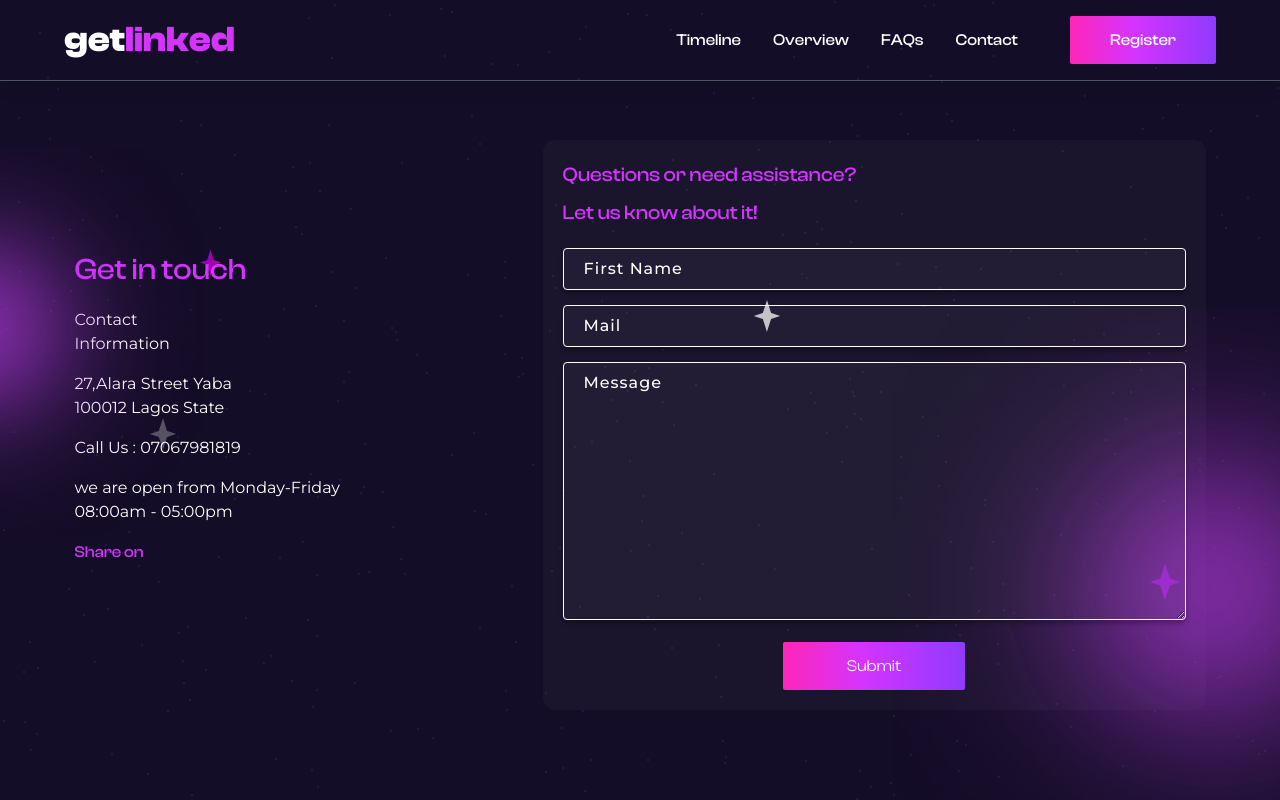
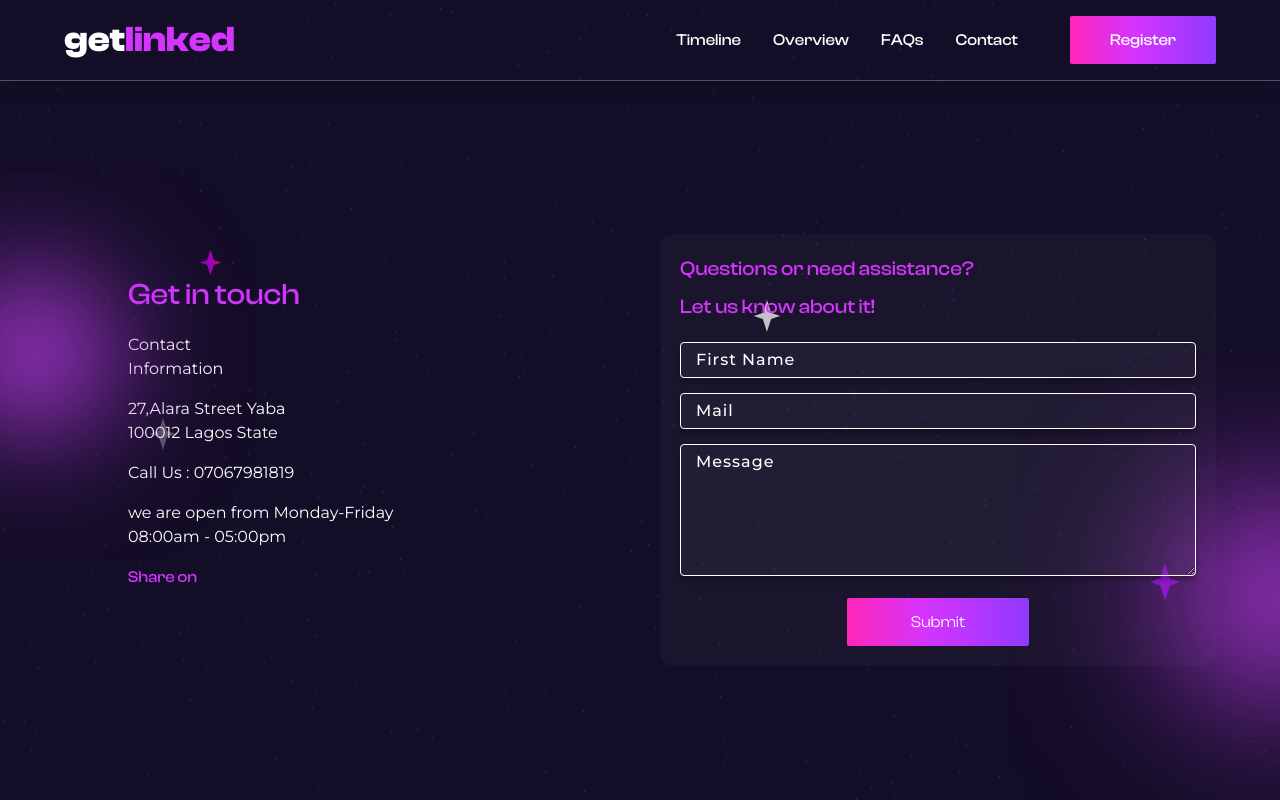
Before and after one commit to IamNaeto/getlinked, a React (Vite) app: page /contact in a window 1280 px wide. Built offline with nearby package versions, Linux system fonts and the light colour scheme; some icons are missing.

Commit message:
modifications

```diff
--- a/src/components/contact.tsx
+++ b/src/components/contact.tsx
@@ -2,8 +2,8 @@ import { FaInstagram, FaXTwitter, FaFacebookF, FaLinkedinIn } from "react-icons/
 
 const ContactUs = () => {
     return (
-        <main className="relative grid items-center justify-center w-full bg-darkpurple overflow-hidden lg:pt-[50px] pt-[130px] pb-[100px] lg:pb-0 lg:h-[100vh] h-[100%] px-[5%]" id="contact">
-            <section className="flex items-center justify-center place-items-center gap-10 w-full py-auto">
+        <main className="relative grid items-center justify-center w-full bg-darkpurple overflow-hidden pt-[100px] pb-[100px] lg:pb-0 lg:h-[100vh] h-[100%] px-[5%]" id="contact">
+            <section className="grid grid-cols-1 lg:grid-cols-2 place-items-center gap-10 w-full py-auto">
                 <div className="relative z-10 lg:grid gap-4 hidden">
                     <h1 className="text-[30px] text-purple font-medium">Get in touch</h1>
                     <p className="text-[16px] text-white w-[10%] font-mon">Contact Information</p>
@@ -22,7 +22,7 @@ const ContactUs = () => {
                         </div>
                     </div>
 
-                <img src="./img/hero-purple-lens-left.png" alt="" className="absolute top-[-100px] left-[-300px] z-0"/>
+                    <img src="./img/hero-purple-lens-left.png" alt="" className="absolute top-[-100px] left-[-300px] z-0" />
                 </div>
 
                 <div className="relative z-10 p-2 lg:p-5 rounded-xl bg-none lg:bg-lite-grey ">
@@ -32,16 +32,16 @@ const ContactUs = () => {
                     </div>
 
                     <form action="/" className="relative z-10">
-                        <input type="text" placeholder="First Name"  className="input font-mon" required/>
-                        <input type="email" placeholder="Mail"  className="input font-mon" required/>
-                        <textarea name="" id="" cols={10} rows={10} placeholder="Message" required className="input font-mon"></textarea>
+                        <input type="text" placeholder="First Name" className="input font-mon" required />
+                        <input type="email" placeholder="Mail" className="input font-mon" required />
+                        <textarea name="" id="" cols={10} rows={5} placeholder="Message" required className="input font-mon"></textarea>
 
                         <div className="flex items-center justify-center">
                             <button className="px-16 py-3 btn text-white text-[16px] rounded-sm" >Submit</button>
                         </div>
                     </form>
 
-                    <img src="./img/hero-purple-lens-left.png" alt="" className="absolute bottom-[400px] lg:bottom-[-200px] lg:right-[-350px] right-[200px] z-0"/>
+                    <img src="./img/hero-purple-lens-left.png" alt="" className="absolute bottom-[400px] lg:bottom-[-200px] lg:right-[-350px] right-[200px] z-0" />
 
                     <div className="relative z-10 lg:hidden flex flex-col items-center justify-center gap-4 mt-12">
                         <h3 className="text-purple text-xl font-medium">Share on</h3>
--- a/src/components/hero.tsx
+++ b/src/components/hero.tsx
@@ -7,8 +7,8 @@ const Hero = () => {
                 <h4 className="text-[16px] md:text-2xl text-white font-mon font-semibold z-10 pr-3 md:pr-[5%]">Igniting a Revolution in HR Innovation</h4>
                 <img src="./img/stroke.png" alt=""  className="pr-[5%] w-[100px] md:w-[250px]"/>
             </div>
-            <section className="grid grid-cols-1 lg:grid-cols-2 items-center ml-0 md:ml-[5%] relative">
-                <div className="z-10 flex flex-col items-center lg:items-start lg:text-left md:text-center">
+            <section className="grid grid-cols-1 lg:grid-cols-2 ml-0 md:ml-[5%] relative">
+                <div className="z-10 flex flex-col items-center justify-center lg:items-start lg:text-left md:text-center">
                         <div className="flex flex-col">
                             <div className="flex items-end justify-end w-full pr-[3%] lg:pr-[5%]">
                                 <img src="./img/bulb.png" alt="" className="w-10 md:w-50 dangling-picture"/>
--- a/src/index.css
+++ b/src/index.css
@@ -110,7 +110,7 @@
     color: white;
   }
   .input{
-    padding: 8px 20px;
+    padding: 5px 15px;
     font-size: 16px;
     outline: none;
     border: 1px solid white;
```
Lines whose indentation alone changed are shown as unchanged.
